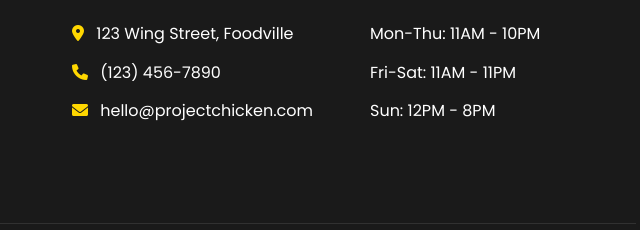
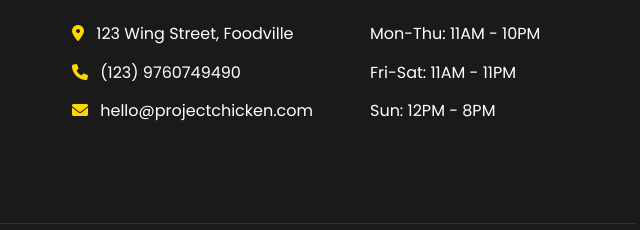
Before and after one commit to Mig0l1423/Project-Chicken, a plain HTML site: page public/index.html in a window 1280 px wide. Shown: the part 1685-1915 px from the top of the page, 584-1224 px from the left. Drawn offline with Linux system fonts and the light colour scheme.

Commit message:
Update index.html

```diff
--- a/public/index.html
+++ b/public/index.html
@@ -135,7 +135,7 @@
                     <h3>Contact Us</h3>
                     <ul>
                         <li><i class="fas fa-map-marker-alt"></i> 123 Wing Street, Foodville</li>
-                        <li><i class="fas fa-phone"></i> (123) 456-7890</li>
+                        <li><i class="fas fa-phone"></i> (123) 9760749490</li>
                         <li><i class="fas fa-envelope"></i> hello@projectchicken.com</li>
                     </ul>
                 </div>
```
